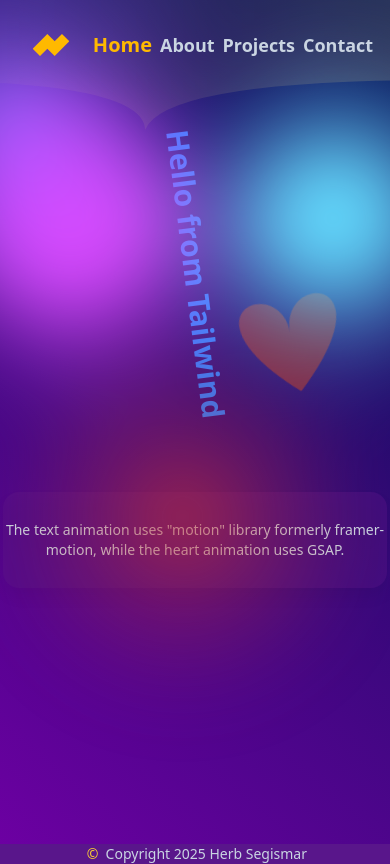
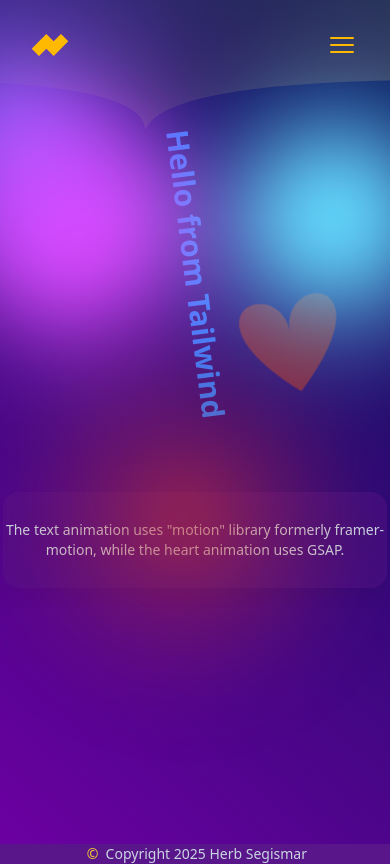
Before and after one commit to HerbertSegismar/greensock-anim, a React (Vite) app: page / in a window 390 px wide. Built offline with nearby package versions, Linux system fonts and the light colour scheme.

Commit message:
Responsive screens

```diff
--- a/package.json
+++ b/package.json
@@ -11,6 +11,7 @@
   },
   "dependencies": {
     "@gsap/react": "^2.1.2",
+    "@heroicons/react": "^2.2.0",
     "@react-three/drei": "^10.5.1",
     "@react-three/fiber": "^9.0.0-alpha.8",
     "@tailwindcss/vite": "^4.1.11",
--- a/src/Layout.tsx
+++ b/src/Layout.tsx
@@ -1,4 +1,5 @@
-import Navbar from "./components/navbar.tsx";
+import NavbarMD from "./components/navbarMD.tsx";
+import NavbarLG from "./components/navbarLG.tsx";
 import Footer from "./components/footer.tsx";
 import type { ReactNode } from "react";
 import BackgroundGradientAnimation from "./components/ui/background-gradient-animation.tsx";
@@ -9,14 +10,15 @@
 function Layout({ children }: LayoutProps) {
   return (
     <div className="flex flex-col min-h-screen">
-      <div className="flex items-center justify-center">
-        <Navbar />
+      <div className="lg:hidden flex items-center justify-center">
+        <NavbarMD />
+      </div>
+      <div className="hidden lg:flex items-center justify-center">
+        <NavbarLG />
       </div>
       <main className="flex-1 flex flex-col items-center justify-center">
         <div className="">
-          <BackgroundGradientAnimation>
-            {children}
-          </BackgroundGradientAnimation>
+          <BackgroundGradientAnimation>{children}</BackgroundGradientAnimation>
         </div>
       </main>
       <div className="text-sm md:text-lg flex text-center items-center justify-center text-slate-300 bg-purple-900">
--- a/src/components/navbar.tsx
+++ b/src/components/navbarLG.tsx
@@ -4,11 +4,11 @@
 
 const navbar = () => {
   return (
-    <nav className="-top-10 navBG font-semibold bg-gradient-to-r from-white/0 to-amber-200/20 flex items-center justify-center fixed text-lg lg:text-xl text-slate-300 gap-2 md:gap-8 z-10">
+    <nav className="-top-15 navLG font-semibold bg-gradient-to-r from-white/0 to-amber-200/20 hidden lg:flex items-center justify-center fixed text-2xl text-slate-300 gap-10 z-10">
       <NavLink to="/">
         <motion.div
           animate={{
-            scale: [0.4, 0.3, 0.4],
+            scale: [0.6, 0.4, 0.6],
             transition: { duration: 2, repeat: Infinity },
           }}
           className="logo -mx-4"
--- /dev/null
+++ b/src/components/navbarMD.tsx
@@ -0,0 +1,42 @@
+import NavbarData from "./navbardata";
+import { motion } from "motion/react";
+import { NavLink } from "react-router-dom";
+import { Bars3Icon } from "@heroicons/react/24/solid";
+
+const navbar = () => {
+  return (
+    <nav className="-top-10 navMD font-semibold bg-gradient-to-r from-white/0 to-amber-200/20 flex items-center justify-center fixed text-lg md:text-xl text-slate-300 gap-2 md:gap-8 z-10">
+      <NavLink to="/">
+        <div className="w-screen md:w-full flex flex-1 justify-between items-center">
+          <motion.div
+            animate={{
+              scale: [0.4, 0.3, 0.4],
+              transition: { duration: 2, repeat: Infinity },
+            }}
+            className="logo mx-0 md:-mx-4"
+          />
+          <div className="md:hidden">
+            <Bars3Icon className="size-8 project-yellow mx-8" />
+          </div>
+        </div>
+      </NavLink>
+      <div className="hidden md:flex gap-8">
+        {NavbarData.map((link) => (
+          <NavLink
+            className={({ isActive }) =>
+              isActive
+                ? "text-amber-400 text-xl lg:text-2xl transition-all duration-200"
+                : "hover:scale-105 transition-all duration-200"
+            }
+            key={link.id}
+            to={link.url}
+          >
+            {link.text}
+          </NavLink>
+        ))}
+      </div>
+    </nav>
+  );
+};
+
+export default navbar;
--- a/src/index.css
+++ b/src/index.css
@@ -43,6 +43,9 @@
     }
   }
 }
+.project-yellow {
+  color: oklch(82.8% 0.189 84.429);
+}
 
 .heart {
   background-color:rgba(165, 42, 42, 0.696);
@@ -65,9 +68,16 @@
   transition: all 0.4s ease-in-out;
 }
 
-.navBG {
+.navMD {
   width: 600px;
   height: 170px;
   clip-path: path("M0 0 600 0 600 70 Q600 120 550 120 270 120 250 170 250 120 0 120Z");
   transform-origin: center;
 }
+
+.navLG {
+  width: 1200px;
+  height: 220px;
+  clip-path: path("M0 0 1200 0 1200 70 Q1200 150 1090 150 570 150 550 220 550 150 0 150Z");
+  transform-origin: center;
+}
```
Also changed, not shown: 1 other file (tests, documents, lock files or other folders).
